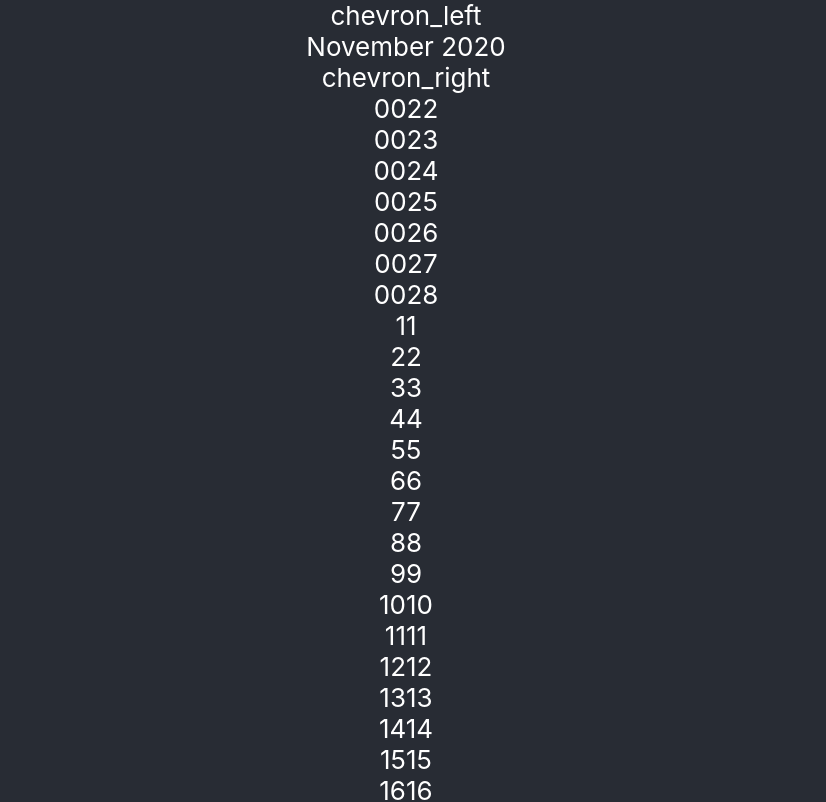
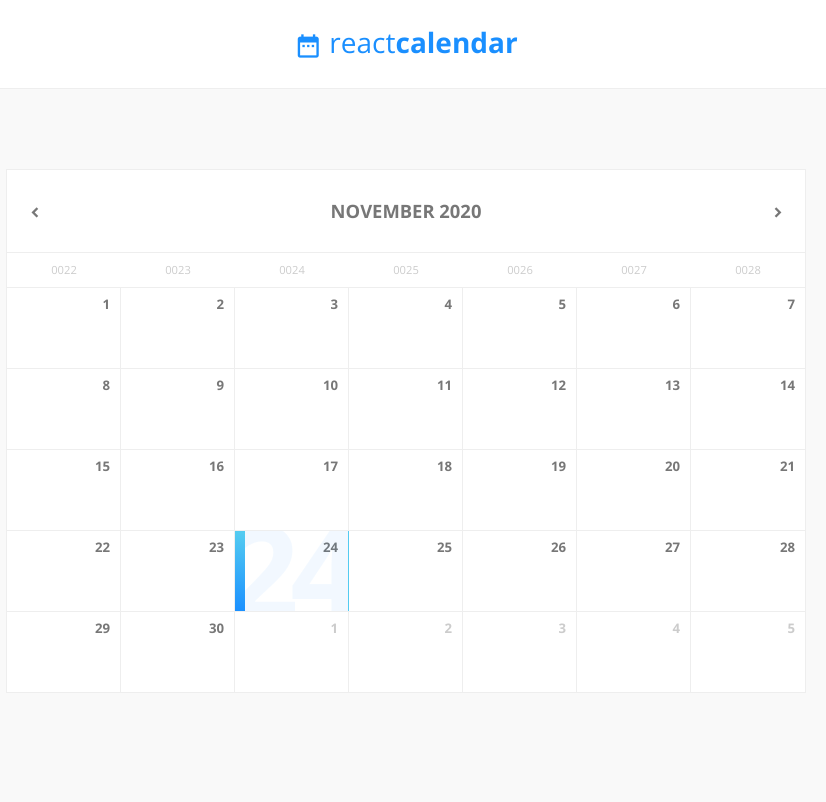
Before and after one commit to shibrahmachari/Calendar-widget, a React (Create React App) app: page / in a window 1280 px wide. Shown: the top 802 px of the page, without its empty margins (234-1060 px from the left). Built offline with nearby package versions, Linux system fonts and the light colour scheme.

Commit message:
fixed more date issues

```diff
--- a/src/App.css
+++ b/src/App.css
@@ -1,38 +1,233 @@
-.App {
+
+/* FONT IMPORTS */
+
+@import url(https://fonts.googleapis.com/css?family=Open+Sans:300,400,700);
+@import url(https://fonts.googleapis.com/icon?family=Material+Icons);
+
+.icon {
+  font-family: 'Material Icons', serif;
+  font-style: normal;
+  display: inline-block;
+  vertical-align: middle;
+  line-height: 1;
+  text-transform: none;
+  letter-spacing: normal;
+  word-wrap: normal;
+  white-space: nowrap;
+  direction: ltr;
+
+  -webkit-font-smoothing: antialiased;
+  text-rendering: optimizeLegibility;
+  -moz-osx-font-smoothing: grayscale;
+  font-feature-settings: 'liga';
+}
+
+
+/* VARIABLES */
+
+:root {
+  --main-color: #1a8fff;
+  --text-color: #777;
+  --text-color-light: #ccc;
+  --border-color: #eee;
+  --bg-color: #f9f9f9;
+  --neutral-color: #fff;
+}
+
+
+/* GENERAL */
+
+* {
+  box-sizing: border-box;
+}
+
+body {
+    font-family: 'Open Sans', 'Helvetica Neue', 'Helvetica', 'Arial', sans-serif;
+    font-size: 1em;
+    font-weight: 300;
+    line-height: 1.5;
+    color: var(--text-color);
+    background: var(--bg-color);
+    position: relative;
+}
+
+header {
+  display: block;
+  width: 100%;
+  padding: 1.75em 0;
+  border-bottom: 1px solid var(--border-color);
+  background: var(--neutral-color);
+}
+
+header #logo {
+  font-size: 175%;
+  text-align: center;
+  color: var(--main-color);
+  line-height: 1;
+}
+
+header #logo .icon {
+  padding-right: .25em;
+}
+
+main {
+  display: block;
+  margin: 0 auto;
+  margin-top: 5em;
+  max-width: 50em;
+}
+
+
+/* GRID */
+
+.row {
+  margin: 0;
+  padding: 0;
+  display: flex;
+  flex-direction: row;
+  flex-wrap: wrap;
+  width: 100%;
+}
+
+.row-middle {
+  align-items: center;
+}
+
+.col {
+  flex-grow: 1;
+  flex-basis: 0;
+  max-width: 100%;
+}
+
+.col-start {
+  justify-content: flex-start;
+  text-align: left;
+}
+
+.col-center {
+  justify-content: center;
   text-align: center;
 }
 
-.App-logo {
-  height: 40vmin;
+.col-end {
+  justify-content: flex-end;
+  text-align: right;
+}
+
+
+/* Calendar */
+
+.calendar {
+  display: block;
+  position: relative;
+  width: 100%;
+  background: var(--neutral-color);
+  border: 1px solid var(--border-color);
+}
+
+.calendar .header {
+  text-transform: uppercase;
+  font-weight: 700;
+  font-size: 115%;
+  padding: 1.5em 0;
+  border-bottom: 1px solid var(--border-color);
+}
+
+.calendar .header .icon {
+  cursor: pointer;
+  transition: .15s ease-out;
+}
+
+.calendar .header .icon:hover {
+  transform: scale(1.75);
+  transition: .25s ease-out;
+  color: var(--main-color);
+}
+
+.calendar .header .icon:first-of-type {
+  margin-left: 1em;
+}
+
+.calendar .header .icon:last-of-type {
+  margin-right: 1em;
+}
+
+.calendar .days {
+  text-transform: uppercase;
+  font-weight: 400;
+  color: var(--text-color-light);
+  font-size: 70%;
+  padding: .75em 0;
+  border-bottom: 1px solid var(--border-color);
+}
+
+.calendar .body .cell {
+  position: relative;
+  height: 5em;
+  border-right: 1px solid var(--border-color);
+  overflow: hidden;
+  cursor: pointer;
+  background: var(--neutral-color);
+  transition: 0.25s ease-out;
+}
+
+.calendar .body .cell:hover {
+  background: var(--bg-color);
+  transition: 0.5s ease-out;
+}
+
+.calendar .body .selected {
+  border-left: 10px solid transparent;
+  border-image: linear-gradient(45deg, #1a8fff 0%,#53cbf1 40%);
+  border-image-slice: 1;
+}
+
+.calendar .body .row {
+  border-bottom: 1px solid var(--border-color);
+}
+
+.calendar .body .row:last-child {
+  border-bottom: none;
+}
+
+.calendar .body .cell:last-child {
+  border-right: none;
+}
+
+.calendar .body .cell .number {
+  position: absolute;
+  font-size: 82.5%;
+  line-height: 1;
+  top: .75em;
+  right: .75em;
+  font-weight: 700;
+}
+
+.calendar .body .disabled {
+  color: var(--text-color-light);
   pointer-events: none;
 }
 
-@media (prefers-reduced-motion: no-preference) {
-  .App-logo {
-    animation: App-logo-spin infinite 20s linear;
-  }
+.calendar .body .cell .bg {
+  font-weight: 700;
+  line-height: 1;
+  color: var(--main-color);
+  opacity: 0;
+  font-size: 8em;
+  position: absolute;
+  top: -.2em;
+  right: -.05em;
+  transition: .25s ease-out;
+  letter-spacing: -.07em;
 }
 
-.App-header {
-  background-color: #282c34;
-  min-height: 100vh;
-  display: flex;
-  flex-direction: column;
-  align-items: center;
-  justify-content: center;
-  font-size: calc(10px + 2vmin);
-  color: white;
+.calendar .body .cell:hover .bg, .calendar .body .selected .bg  {
+  opacity: 0.05;
+  transition: .5s ease-in;
 }
 
-.App-link {
-  color: #61dafb;
+.calendar .body .col {
+  flex-grow: 0;
+  flex-basis: calc(100%/7);
+  width: calc(100%/7);
 }
-
-@keyframes App-logo-spin {
-  from {
-    transform: rotate(0deg);
-  }
-  to {
-    transform: rotate(360deg);
-  }
-}
--- a/src/App.js
+++ b/src/App.js
@@ -1,15 +1,28 @@
-import logo from './logo.svg';
-import Calendar from './components/Calendar'
-import './App.css';
 
-function App() {
-  return (
-    <div className="App">
-      <header className="App-header">
-        <Calendar />
-      </header>
-    </div>
-  );
+import React from "react";
+
+import Calendar from "./components/Calendar";
+
+import "./App.css";
+
+class App extends React.Component {
+  render() {
+    return (
+      <div className="App">
+        <header>
+          <div id="logo">
+            <span className="icon">date_range</span>
+            <span>
+              react<b>calendar</b>
+            </span>
+          </div>
+        </header>
+        <main>
+          <Calendar />
+        </main>
+      </div>
+    );
+  }
 }
 
 export default App;
```
